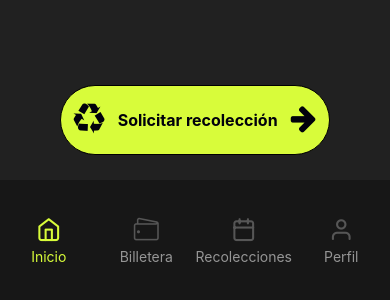
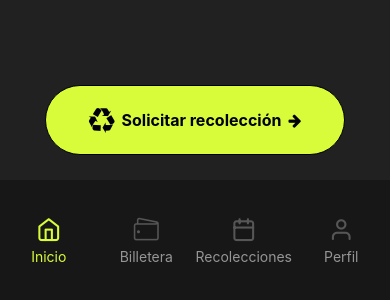
Before and after one commit to lortiz24/PT-mutuaCloneApp, a React Native app: screen / in a window 390 px wide. Shown: the part 544-844 px from the top of the page. Built offline with nearby package versions, Linux system fonts and the light colour scheme.

Commit message:
Se termina boton flotante

```diff
--- a/src/components/ui/button-redirect/ButtonRedirect.tsx
+++ b/src/components/ui/button-redirect/ButtonRedirect.tsx
@@ -1,10 +1,4 @@
-import {
-  StyleProp,
-  TextStyle,
-  TouchableOpacity,
-  TouchableWithoutFeedback,
-  ViewStyle,
-} from 'react-native';
+import { StyleProp, TextStyle, TouchableOpacity, ViewStyle } from 'react-native';
 import StyleText from '../style-text/StyleText';
 import Fontisto from 'react-native-vector-icons/Fontisto';
 import FontAwesome from 'react-native-vector-icons/FontAwesome';
@@ -19,9 +13,9 @@ interface Props {
 const ButtonRedirect = ({ styleText, styleTouchable, title }: Props) => {
   return (
     <TouchableOpacity style={styleTouchable}>
-      <Fontisto name="recycle" size={30} color={theme.colors.black} style={{ paddingBottom: 5 }} />
+      <Fontisto name="recycle" size={25} color={theme.colors.black} />
       <StyleText style={styleText}>{title}</StyleText>
-      <FontAwesome name="arrow-right" size={30} color={theme.colors.black} style={{ paddingBottom: 5 }} />
+      <FontAwesome name="arrow-right" size={15} color={theme.colors.black} />
     </TouchableOpacity>
   );
 };
--- a/src/components/views/home/HomeView.tsx
+++ b/src/components/views/home/HomeView.tsx
@@ -1,5 +1,4 @@
 import { View, StyleSheet } from 'react-native';
-import StyleText from '../../ui/style-text/StyleText';
 import ButtonRedirect from '../../ui/button-redirect/ButtonRedirect';
 
 import { theme } from '../../../config/theme/theme';
@@ -22,15 +21,16 @@ const styles = StyleSheet.create({
     color: theme.colors.black,
     fontWeight: theme.fontWeights.bold,
     fontSize: theme.fontSizes.subHeading,
+    marginHorizontal: 7,
   },
   styleTouchable: {
     borderWidth: 1,
     color: theme.colors.black,
     alignItems: 'center',
-    justifyContent: 'space-around',
+    justifyContent: 'center',
     paddingHorizontal: 6,
     flexDirection: 'row',
-    width: 270,
+    width: 300,
     position: 'absolute',
     bottom: 25,
     height: 70,
```
